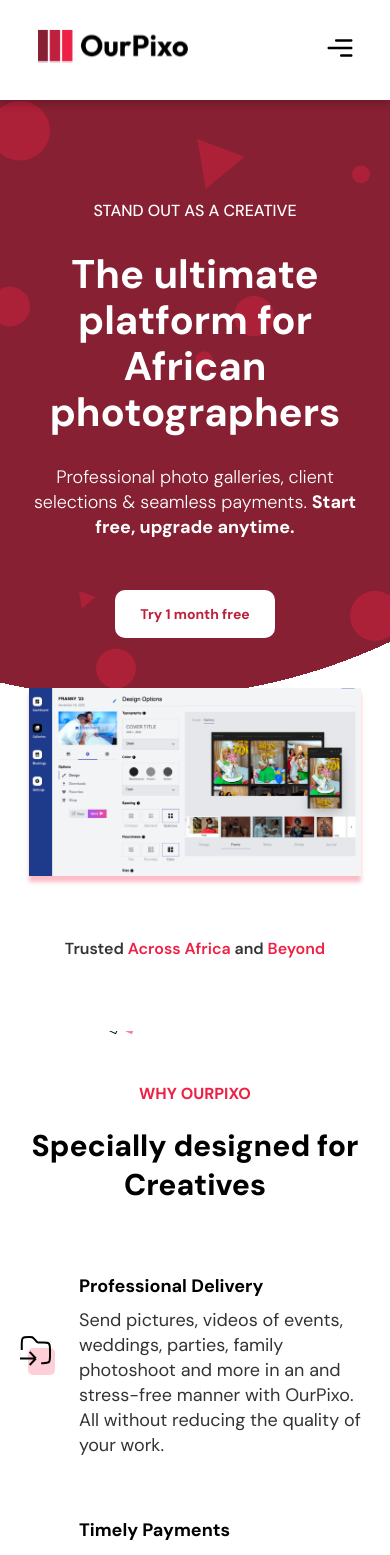
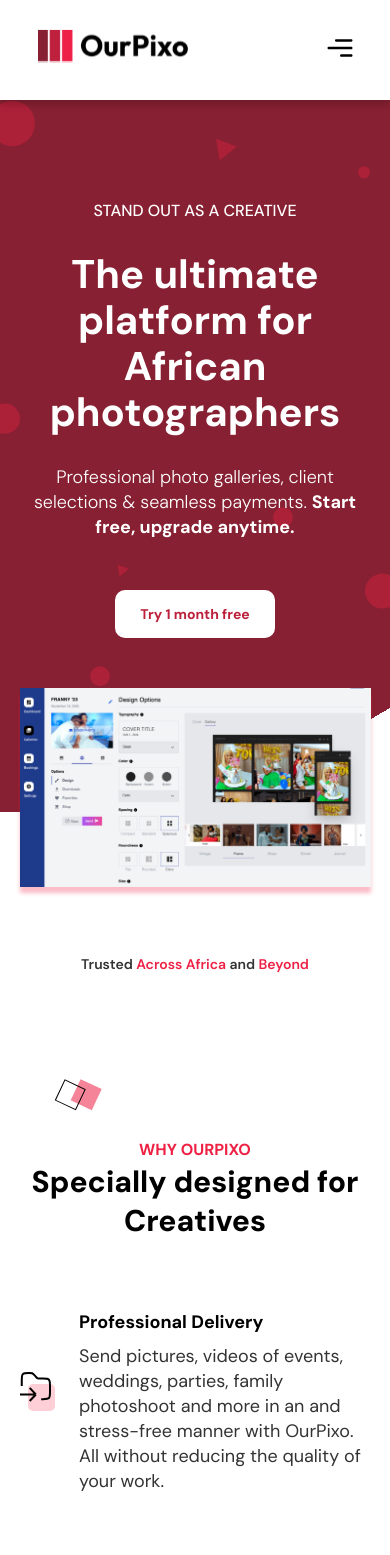
Before and after one commit to MITCHYUGAN/Project-Our-PIXO, a React (Vite) app: page / in a window 390 px wide. Shown: the top 1555 px of the page. Built offline with nearby package versions, Linux system fonts and the light colour scheme.

Commit message:
final touch

```diff
--- a/src/Pages/Features/Features.css
+++ b/src/Pages/Features/Features.css
@@ -129,7 +129,7 @@
                     display: flex;
                     flex-direction: column;
                     gap: 20px;
-                    width: 80%;
+                    width: 85%;
 
                     h3 {
                         font-size: var(--Heading4FS);
@@ -144,7 +144,7 @@
                     }
 
                     img {
-                        width: min(70%, 100%);
+                        width: min(80%, 100%);
                         width: 100%;
                     }
                 }
--- a/src/components/Footer/Footer.jsx
+++ b/src/components/Footer/Footer.jsx
@@ -68,11 +68,6 @@
                 <li>
                   <Link to="faq">FAQs</Link>
                 </li>
-                <li>
-                  <Link to="https://wa.me/+2348105420187?text=Hello" target="_blank">
-                    Contact Us
-                  </Link>
-                </li>
               </ul>
             </div>
             <div>
--- a/src/components/LandingPage/LandingPage.css
+++ b/src/components/LandingPage/LandingPage.css
@@ -20,13 +20,13 @@
     }
 
     .shape1 {
-        width: 100px;
+        width: 60px;
         top: 0px;
         left: -10px;
     }
 
     .shape2 {
-        width: 50px;
+        width: 25px;
         top: 4%;
         left: 50%;
     }
@@ -37,24 +37,21 @@
     }
 
     .shape4 {
-        width: 70px;
+        width: 40px;
         left: -10px;
-        top: 20%;
+        top: 25%;
     }
 
     .shape5 {
-        left: 20%;
+        width: 15px;
+        left: 30%;
+        top: 28%
     }
 
     .shape6 {
-        left: 50%;
+        width: 25px;
+        left: 60%;
         top: 27%;
-    }
-
-    .shape7 {
-        width: 40px;
-        left: 60%;
-        top: 21%;
     }
 
     .shape8 {
@@ -113,23 +110,23 @@
     height: auto;
     object-fit: inherit;
     margin-bottom: 60px;
-    box-shadow: 0px 6px 4px rgba(238, 33, 71, 0.30);
 
     .hero-page-img {
         width: 100%;
+        box-shadow: 0px 6px 4px rgba(238, 33, 71, 0.30);
     }
 
     .shape9 {
-        width: 40px;
+        width: 35px;
         top: -40px;
         left: 20%;
         position: absolute;
     }
 
     .shape10 {
-        left: -60px;
-        top: 10%;
-        width: 50px;
+        left: -50px;
+        top: 15%;
+        width: 20px;
         position: absolute;
         /* width: 20px; */
     }
@@ -148,7 +145,17 @@
 
 
 @media (min-width: 1800px) {
-    .landingPage {
+    .hero-page {
+        height: auto;
+        padding: 150px 0 20px;
+        align-items: center;
+        text-align: center;
+        color: #ffffff;
+        background: radial-gradient(circle at 35% 0%, #872032 62%, #ffffff 62%);
+        overflow: hidden;
+        position: relative;
+        z-index: 1;}
+    /* .landingPage {
         .landingPage-content-wrapper {
             .landing-contents {
                 margin-top: 300px;
@@ -163,7 +170,7 @@
                 }
             }
         }
-    }
+    } */
 }
 
 @media (max-width: 600px) {
@@ -173,25 +180,89 @@
         align-items: center;
         text-align: center;
         color: #ffffff;
-        background: radial-gradient(circle at 35% 0%, #872032 62%, #ffffff 62%);
+        background: radial-gradient(circle at 5% 0%, #872032 70%, #ffffff 70%);
     }
 
-    .hero-page .background-shapes {
-        .shape1{
-            width: 60px;
+    .hero-page .background-shapes {.shape {
+        position: absolute;
+        z-index: -1;
+        opacity: 0.7;
+    }
+
+    .shape1 {
+        width: 45px;
+        top: 0px;
+        left: -10px;
+    }
+
+    .shape2 {
+        width: 22px;
+        top: 4%;
+        left: 55%;
+    }
+
+    .shape3 {
+        width: 12px;
+        top: 7%;
+        right: 20px;
+    }
+
+    .shape4 {
+        width: 30px;
+        left: -10px;
+        top: 32%;
+    }
+
+    .shape5 {
+        width: 12px;
+        left: 30%;
+        top: 49%
+    }
+
+    .shape6 {
+        width: 20px;
+        left: 70%;
+        top: 43%;
+    }
+
+    .shape8 {
+        width: 35px;
+        top: 50%;
+        right: -10px;
+    }
+
+    }
+
+
+    .images-shapes {
+        position: relative;
+        max-width: 100%;
+        width: 90%;
+        display: block;
+        margin: 0 auto;
+        height: auto;
+        object-fit: inherit;
+        margin-bottom: 60px;
+
+
+        .hero-page-img {
+            width: 100%;
         }
 
-        .shape4{
-            width: 40px;
+        .shape9 {
+            width: 20px;
+            top: -22px;
+            left: 20%;
+            position: absolute;
         }
-    }
 
-    .hero-page-img {
-        display: flex;
-        align-items: center;
-        justify-items: center;
-        width: 90%;
-        object-fit: contain;
+        .shape10 {
+            left: -10px;
+            top: 10%;
+            width: 15px;
+            position: absolute;
+            /* width: 20px; */
+        }
     }
 
     .hero-page .button {
@@ -235,7 +306,7 @@
         margin-bottom: 50px;
     }
     .hero-page .hero-footer p{
-        font-size: var(--Paragraph2FS);
+        font-size: var(--button2FS);
         color: #333333;
         font-weight: 600;
     }
--- a/src/components/LandingPage/LandingPage.jsx
+++ b/src/components/LandingPage/LandingPage.jsx
@@ -29,7 +29,6 @@
           <img src={circle} className='shape shape4' alt="" />
           <img src={triangle} className='shape shape5' alt="" />
           <img src={circle} className='shape shape6' alt="" />
-          <img src={circle} className='shape shape7' alt="" />
           <img src={circle} className='shape shape8' alt="" />
         </div>
         <a href="#">
--- a/src/components/WhyOurPIXO/WhyOurPIXO.css
+++ b/src/components/WhyOurPIXO/WhyOurPIXO.css
@@ -200,6 +200,7 @@
         }
     } */
     .why-ourpixo {
+        margin-top: 40px;
         padding: 50px 20px;
         padding-bottom: 50px;
         display: block;
@@ -208,6 +209,7 @@
         color: #EE2145;
         font-weight: 700;
         margin-bottom: 20px;
+        margin: 0 auto;
         font-size: var(--Paragraph2FS);
         align-items: center;
         text-align: center;
@@ -227,13 +229,13 @@
     }
     .why-ourpixo .first {
         position: absolute;
-        top: -30px;
-        left: 90px;
+        top: -10px;
+        left: 50px;
     }
     .why-ourpixo .second {
         position: absolute;
-        right: 100px;
-        bottom: 0;
+        right: 30px;
+        bottom: 0px;
     }
     .benefits-section {
         grid-template-columns: repeat(1, 1fr);
```
